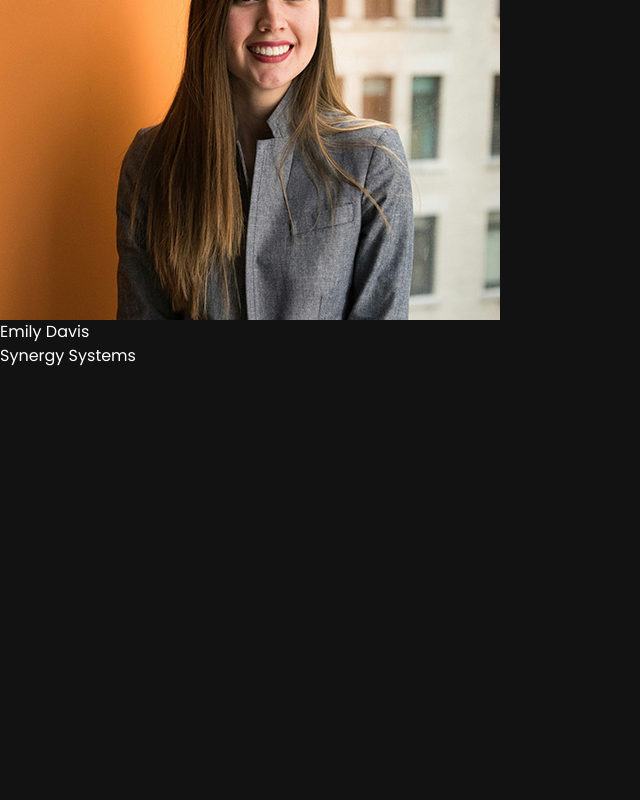
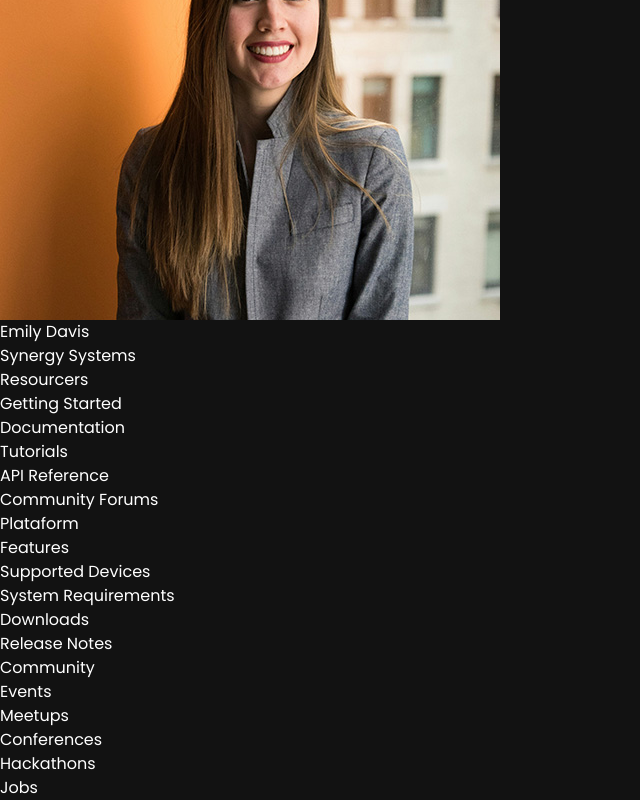
Before and after one commit to Szeckir/Virtual-VR-website, a React (Vite) app: page / in a window 1280 px wide. Shown: the part 7119-7919 px from the top of the page, without its empty margins (0-640 px from the left). Before the commit the page ends 7487 px from the top, so only its background shows below. Built offline with nearby package versions, Linux system fonts and the light colour scheme.

Commit message:
:rocket: footer done

```diff
--- a/src/App.jsx
+++ b/src/App.jsx
@@ -4,6 +4,7 @@
 import { Navbar } from "./components/Navbar"
 import Pricing from "./components/Pricing"
 import Testimonials from "./components/Testimonials"
+import Footer from "./components/Footer"
 
 function App() {
   return (
@@ -15,6 +16,7 @@
         <Workflow />
         <Pricing />
         <Testimonials />
+        <Footer />
       </div>
     </>
   )
--- /dev/null
+++ b/src/components/Footer.jsx
@@ -0,0 +1,48 @@
+import { resourcesLinks, platformLinks, communityLinks } from "../constants"
+
+const Footer = () => {
+  return (
+    <footer className="mt-20 border-t py-10 border-neutral-700">
+        <div className="grid grid-cols-2 lg:grid-cols-3 gap-4">
+            <div className="">
+                <h3 className="text-md font-semibold mb-4">Resourcers</h3>
+                <ul className="space-y-2">
+                    {
+                        resourcesLinks.map((resource, index) => (
+                            <li key={index}>
+                                <a href={resource.href} className="text-neutral-300 hover:underline hover:text-white">{resource.text}</a>
+                            </li>
+                        ))
+                    }
+                </ul>
+            </div>
+            <div className="">
+                <h3 className="text-md font-semibold mb-4">Plataform</h3>
+                <ul className="space-y-2">
+                    {
+                        platformLinks.map((resource, index) => (
+                            <li key={index}>
+                                <a href={resource.href} className="text-neutral-300 hover:underline hover:text-white">{resource.text}</a>
+                            </li>
+                        ))
+                    }
+                </ul>
+            </div>
+            <div className="">
+                <h3 className="text-md font-semibold mb-4">Community</h3>
+                <ul className="space-y-2">
+                    {
+                        communityLinks.map((resource, index) => (
+                            <li key={index}>
+                                <a href={resource.href} className="text-neutral-300 hover:underline hover:text-white">{resource.text}</a>
+                            </li>
+                        ))
+                    }
+                </ul>
+            </div>
+        </div>
+    </footer>
+  )
+}
+
+export default Footer
```
